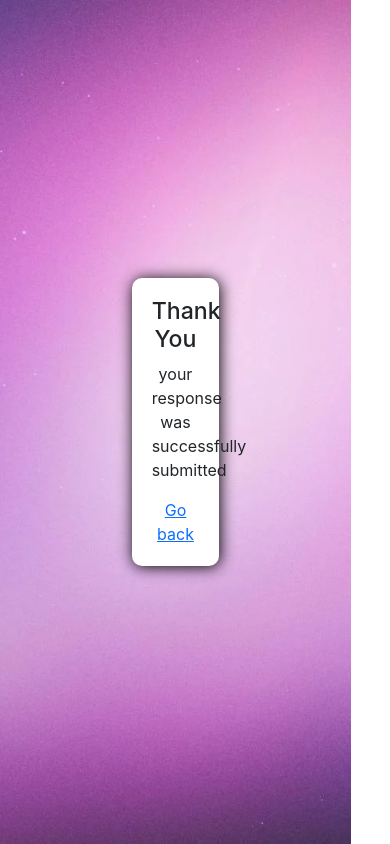
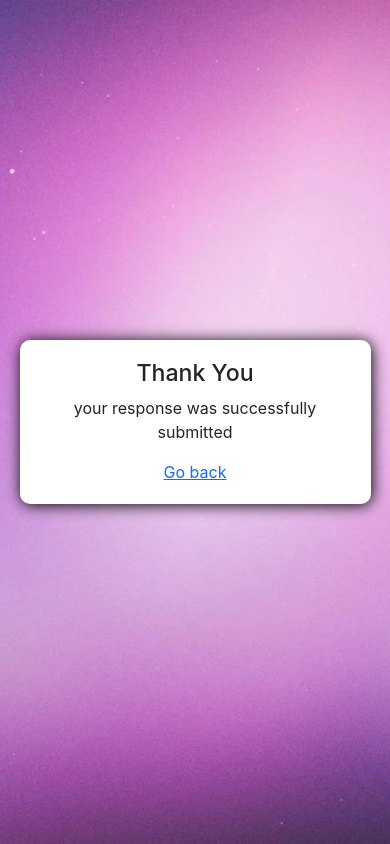
Before and after one commit to dineshpandi54/signup-mern, a React (Create React App) app in the folder signup/: page /msg in a window 390 px wide. Built offline with nearby package versions, Linux system fonts and the light colour scheme.

Commit message:
css2  commit

```diff
--- a/signup/src/pages/msg.css
+++ b/signup/src/pages/msg.css
@@ -18,8 +18,8 @@
     text-align: center;
 }
 
-@media screen and (max-width:500px){
-    .msg-page{
+@media screen and (max-width:700px){
+    .msg-container{
         width: 90%;
     }
 }
```
